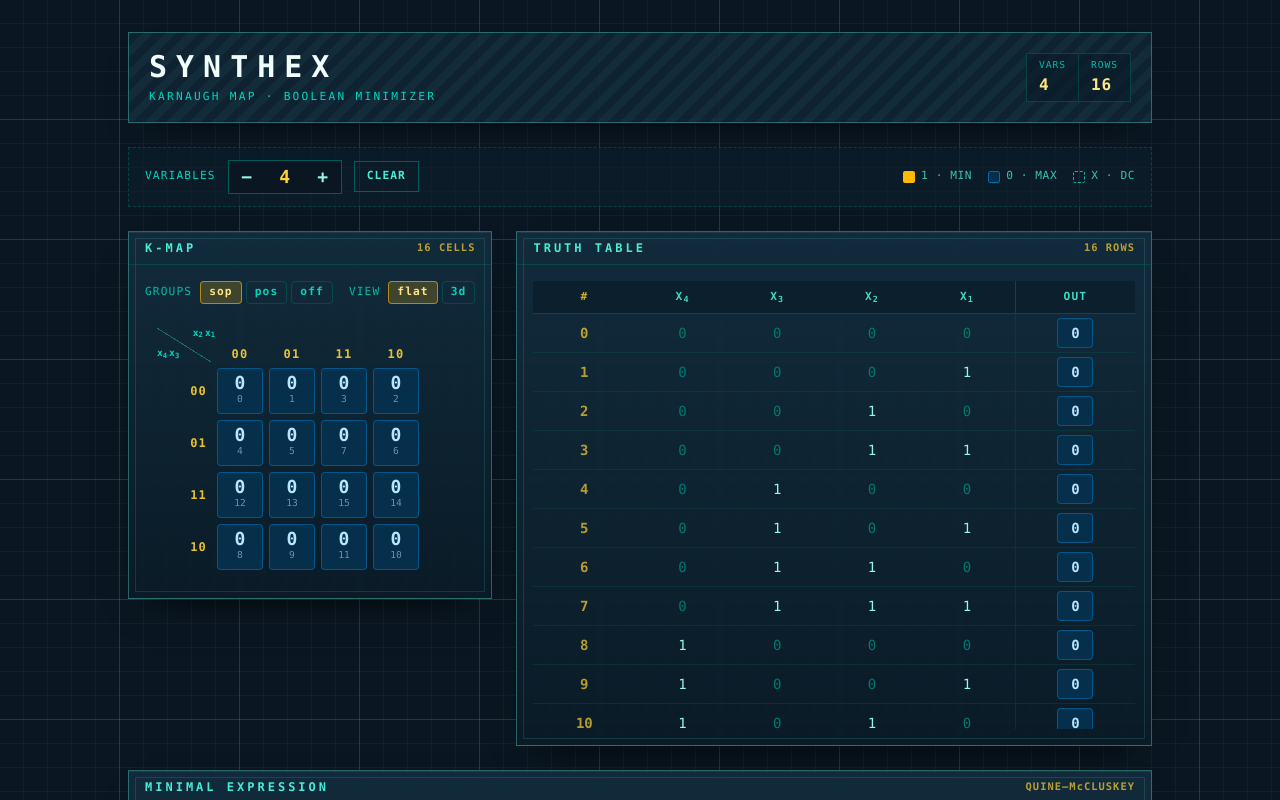
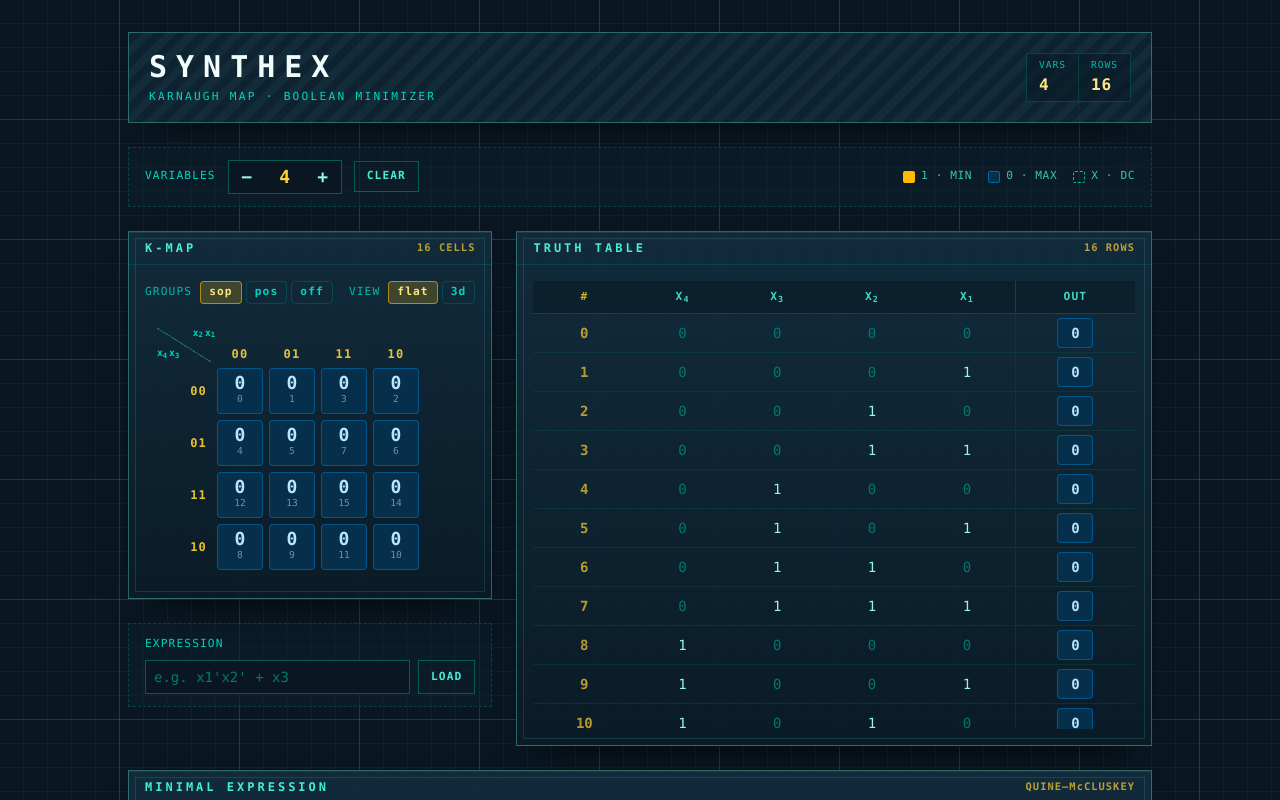
Before and after one commit to Tom-the-Bomb/synthex, a React (Vite) app: page / in a window 1280 px wide. Shown: the top 800 px of the page. Built offline with nearby package versions, Linux system fonts and the light colour scheme.

Commit message:
add expr input

```diff
--- a/src/App.tsx
+++ b/src/App.tsx
@@ -1,6 +1,7 @@
 import { useState, type ReactNode } from "react";
 
 import { CellState, toggleCellState } from "./cellState";
+import ExpressionInput from "./components/ExpressionInput";
 import KMap from "./components/KMap";
 import Output from "./components/Output";
 import Table from "./components/Table";
@@ -67,6 +68,7 @@ function App() {
   const [outputs, setOutputs] = useState<CellState[]>(() =>
     makeOutputs(DEFAULT_VARS),
   );
+  const [clearNonce, setClearNonce] = useState(0);
 
   function changeVars(next: number) {
     next = Math.min(MAX_VARS, Math.max(MIN_VARS, next));
@@ -83,6 +85,11 @@ function App() {
     setOutputs((prev) =>
       prev.map((s, i) => (i === term ? toggleCellState(s) : s)),
     );
+  }
+
+  function applyExpression(nextVars: number, nextOutputs: CellState[]) {
+    setNumVars(nextVars);
+    setOutputs(nextOutputs);
   }
 
   const hasKMap = numVars <= MAX_KMAP_VARS;
@@ -130,7 +137,10 @@ function App() {
               </button>
             </div>
             <button
-              onClick={() => setOutputs(makeOutputs(numVars))}
+              onClick={() => {
+                setOutputs(makeOutputs(numVars));
+                setClearNonce((n) => n + 1);
+              }}
               className="border border-teal-700/70 px-3 py-1.5 text-[0.7rem] font-bold tracking-widest text-teal-300 uppercase transition-colors hover:bg-teal-400/10"
             >
               Clear
@@ -148,6 +158,7 @@ function App() {
         </div>
 
         <div className="grid items-start gap-6 lg:grid-cols-[auto_1fr]">
+          <div className="flex flex-col gap-6">
             {hasKMap ? (
               <Panel title="K-Map" tag={`${1 << numVars} CELLS`}>
                 <div className="overflow-x-auto">
@@ -157,11 +168,18 @@ function App() {
             ) : (
               <Panel title="K-Map" tag="N/A">
                 <p className="max-w-xs text-sm leading-relaxed text-teal-500/80">
-                The map supports up to {MAX_KMAP_VARS} variables. Use the truth
-                table to edit larger functions.
+                  The map supports up to {MAX_KMAP_VARS} variables. Use the
+                  truth table to edit larger functions.
                 </p>
               </Panel>
             )}
+
+            <ExpressionInput
+              key={clearNonce}
+              numVars={numVars}
+              onApply={applyExpression}
+            />
+          </div>
 
           <Panel title="Truth Table" tag={`${1 << numVars} ROWS`}>
             <Table numVars={numVars} outputs={outputs} onToggle={toggle} />
--- /dev/null
+++ b/src/components/ExpressionInput.tsx
@@ -0,0 +1,60 @@
+import { useState } from "react";
+
+import type { CellState } from "../cellState";
+import { parseExpression } from "../parser";
+
+export default function ExpressionInput({
+  numVars,
+  onApply,
+}: {
+  numVars: number;
+  onApply: (numVars: number, outputs: CellState[]) => void;
+}) {
+  const [text, setText] = useState("");
+  const [error, setError] = useState<string | null>(null);
+
+  const submit = () => {
+    try {
+      const parsed = parseExpression(text, numVars);
+      onApply(parsed.numVars, parsed.outputs);
+      setError(null);
+    } catch (e) {
+      setError(e instanceof Error ? e.message : "invalid expression");
+    }
+  };
+
+  return (
+    <div className="flex flex-col gap-2 border border-dashed border-teal-800/60 bg-[#0c1f2c]/60 px-4 py-3">
+      <span className="text-[0.7rem] tracking-widest text-teal-400 uppercase">
+        Expression
+      </span>
+      <div className="flex flex-wrap gap-2">
+        <input
+          value={text}
+          onChange={(e) => setText(e.target.value)}
+          onKeyDown={(e) => {
+            if (e.key === "Enter") {
+              submit();
+            }
+          }}
+          placeholder="e.g. x1'x2' + x3"
+          spellCheck={false}
+          autoCapitalize="off"
+          autoCorrect="off"
+          className="min-w-0 flex-1 border border-teal-700/70 bg-[#0a1722] px-2 py-1.5 text-sm text-teal-100 placeholder:text-teal-700 focus:border-teal-500 focus:outline-none"
+        />
+        <button
+          onClick={submit}
+          className="shrink-0 border border-teal-700/70 px-3 py-1.5 text-[0.7rem] font-bold tracking-widest text-teal-300 uppercase transition-colors hover:bg-teal-400/10"
+        >
+          Load
+        </button>
+      </div>
+      {error && (
+        <span className="text-[0.7rem] tracking-wide text-rose-400">
+          {error}
+        </span>
+      )}
+    </div>
+  );
+}
--- /dev/null
+++ b/src/parser.ts
@@ -0,0 +1,226 @@
+import { CellState } from "./cellState";
+
+// Keep in sync with MAX_VARS in App.tsx (the truth-table limit).
+const MAX_VARS = 8;
+
+type Token =
+  | { type: "var"; index: number; pos: number }
+  | { type: "const"; value: boolean; pos: number }
+  | { type: "or"; pos: number }
+  | { type: "and"; pos: number }
+  | { type: "not"; pos: number } // prefix ! or ~
+  | { type: "prime"; pos: number } // postfix '
+  | { type: "("; pos: number }
+  | { type: ")"; pos: number };
+
+type Node =
+  | { kind: "var"; index: number }
+  | { kind: "const"; value: boolean }
+  | { kind: "not"; arg: Node }
+  | { kind: "and"; left: Node; right: Node }
+  | { kind: "or"; left: Node; right: Node };
+
+const label = (token: Token): string => {
+  switch (token.type) {
+    case "var":
+      return `x${token.index}`;
+    case "const":
+      return token.value ? "1" : "0";
+    case "or":
+      return "+";
+    case "and":
+      return "*";
+    case "not":
+      return "!";
+    case "prime":
+      return "'";
+    default:
+      return token.type;
+  }
+};
+
+function tokenize(input: string): Token[] {
+  const tokens: Token[] = [];
+  let i = 0;
+  while (i < input.length) {
+    const c = input[i];
+    const pos = i;
+    if (/\s/.test(c)) {
+      i++;
+    } else if (c === "x" || c === "X") {
+      i++;
+      if (input[i] === "_") {
+        i++;
+      }
+      let digits = "";
+      while (i < input.length && input[i] >= "0" && input[i] <= "9") {
+        digits += input[i++];
+      }
+      if (digits === "") {
+        throw new Error(
+          `expected a variable index after "x" (position ${pos + 1})`,
+        );
+      }
+      tokens.push({ type: "var", index: Number(digits), pos });
+    } else if (c === "0" || c === "1") {
+      tokens.push({ type: "const", value: c === "1", pos });
+      i++;
+    } else if (c === "+" || c === "|") {
+      tokens.push({ type: "or", pos });
+      i++;
+    } else if (c === "*" || c === "." || c === "&") {
+      tokens.push({ type: "and", pos });
+      i++;
+    } else if (c === "!" || c === "~") {
+      tokens.push({ type: "not", pos });
+      i++;
+    } else if (c === "'") {
+      tokens.push({ type: "prime", pos });
+      i++;
+    } else if (c === "(") {
+      tokens.push({ type: "(", pos });
+      i++;
+    } else if (c === ")") {
+      tokens.push({ type: ")", pos });
+      i++;
+    } else {
+      throw new Error(`unexpected character "${c}" (position ${pos + 1})`);
+    }
+  }
+  return tokens;
+}
+
+function parse(tokens: Token[]): Node {
+  let pos = 0;
+  const peek = () => tokens[pos];
+
+  const startsFactor = (token: Token): boolean =>
+    token.type === "var" ||
+    token.type === "const" ||
+    token.type === "(" ||
+    token.type === "not";
+
+  function parseOr(): Node {
+    let node = parseAnd();
+    while (peek()?.type === "or") {
+      pos++;
+      node = { kind: "or", left: node, right: parseAnd() };
+    }
+    return node;
+  }
+
+  function parseAnd(): Node {
+    let node = parseUnary();
+    for (let token = peek(); token; token = peek()) {
+      if (token.type === "and") {
+        pos++;
+      } else if (!startsFactor(token)) {
+        break;
+      }
+      node = { kind: "and", left: node, right: parseUnary() };
+    }
+    return node;
+  }
+
+  function parseUnary(): Node {
+    if (peek()?.type === "not") {
+      pos++;
+      return { kind: "not", arg: parseUnary() };
+    }
+    let node = parsePrimary();
+    while (peek()?.type === "prime") {
+      pos++;
+      node = { kind: "not", arg: node };
+    }
+    return node;
+  }
+
+  function parsePrimary(): Node {
+    const token = peek();
+    if (!token) {
+      throw new Error("unexpected end of expression");
+    }
+    if (token.type === "(") {
+      pos++;
+      const inner = parseOr();
+      if (peek()?.type !== ")") {
+        throw new Error('expected ")"');
+      }
+      pos++;
+      return inner;
+    }
+    if (token.type === "var") {
+      pos++;
+      return { kind: "var", index: token.index };
+    }
+    if (token.type === "const") {
+      pos++;
+      return { kind: "const", value: token.value };
+    }
+    throw new Error(`unexpected "${label(token)}" (position ${token.pos + 1})`);
+  }
+
+  const node = parseOr();
+  const trailing = peek();
+  if (trailing) {
+    throw new Error(
+      `unexpected "${label(trailing)}" (position ${trailing.pos + 1})`,
+    );
+  }
+  return node;
+}
+
+function evaluate(node: Node, assignment: number): boolean {
+  switch (node.kind) {
+    case "var":
+      return ((assignment >> (node.index - 1)) & 1) === 1;
+    case "const":
+      return node.value;
+    case "not":
+      return !evaluate(node.arg, assignment);
+    case "and":
+      return (
+        evaluate(node.left, assignment) && evaluate(node.right, assignment)
+      );
+    case "or":
+      return (
+        evaluate(node.left, assignment) || evaluate(node.right, assignment)
+      );
+  }
+}
+
+function highestVar(node: Node): number {
+  switch (node.kind) {
+    case "var":
+      return node.index;
+    case "const":
+      return 0;
+    case "not":
+      return highestVar(node.arg);
+    case "and":
+    case "or":
+      return Math.max(highestVar(node.left), highestVar(node.right));
+  }
+}
+
+// Parse a boolean expression into a truth table, or throw an Error describing
+// why it is invalid. The table uses at least `minVars` variables, growing only
+// if the expression references a higher-indexed variable.
+export function parseExpression(
+  input: string,
+  minVars = 1,
+): { numVars: number; outputs: CellState[] } {
+  if (input.trim() === "") {
+    throw new Error("enter an expression");
+  }
+  const ast = parse(tokenize(input));
+  const highest = highestVar(ast);
+  if (highest > MAX_VARS) {
+    throw new Error(`x${highest} exceeds the maximum of ${MAX_VARS} variables`);
+  }
+  const numVars = Math.max(highest, minVars);
+  const outputs = Array.from({ length: 1 << numVars }, (_, term) =>
+    evaluate(ast, term) ? CellState.True : CellState.False,
+  );
+  return { numVars, outputs };
+}
```
Lines whose indentation alone changed are shown as unchanged.
